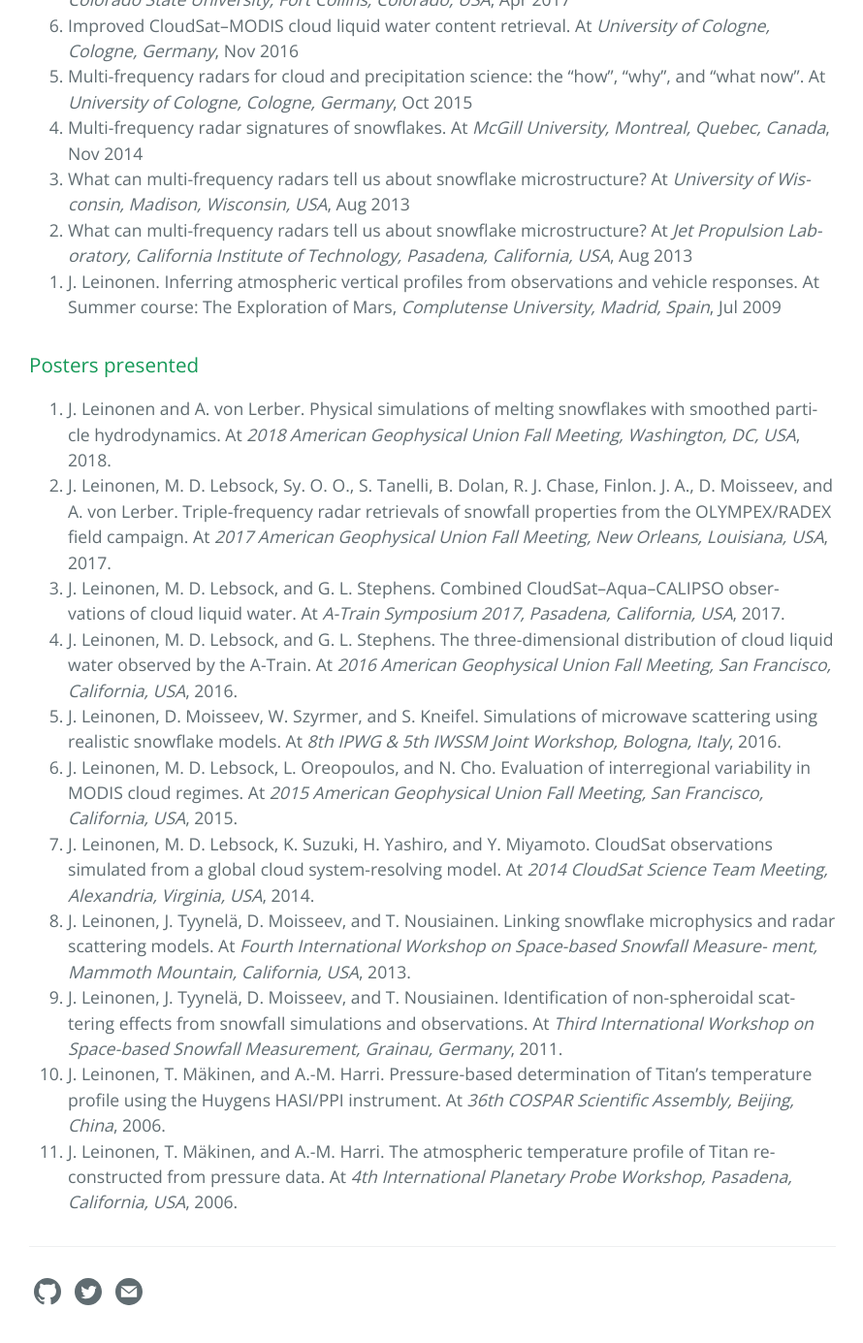
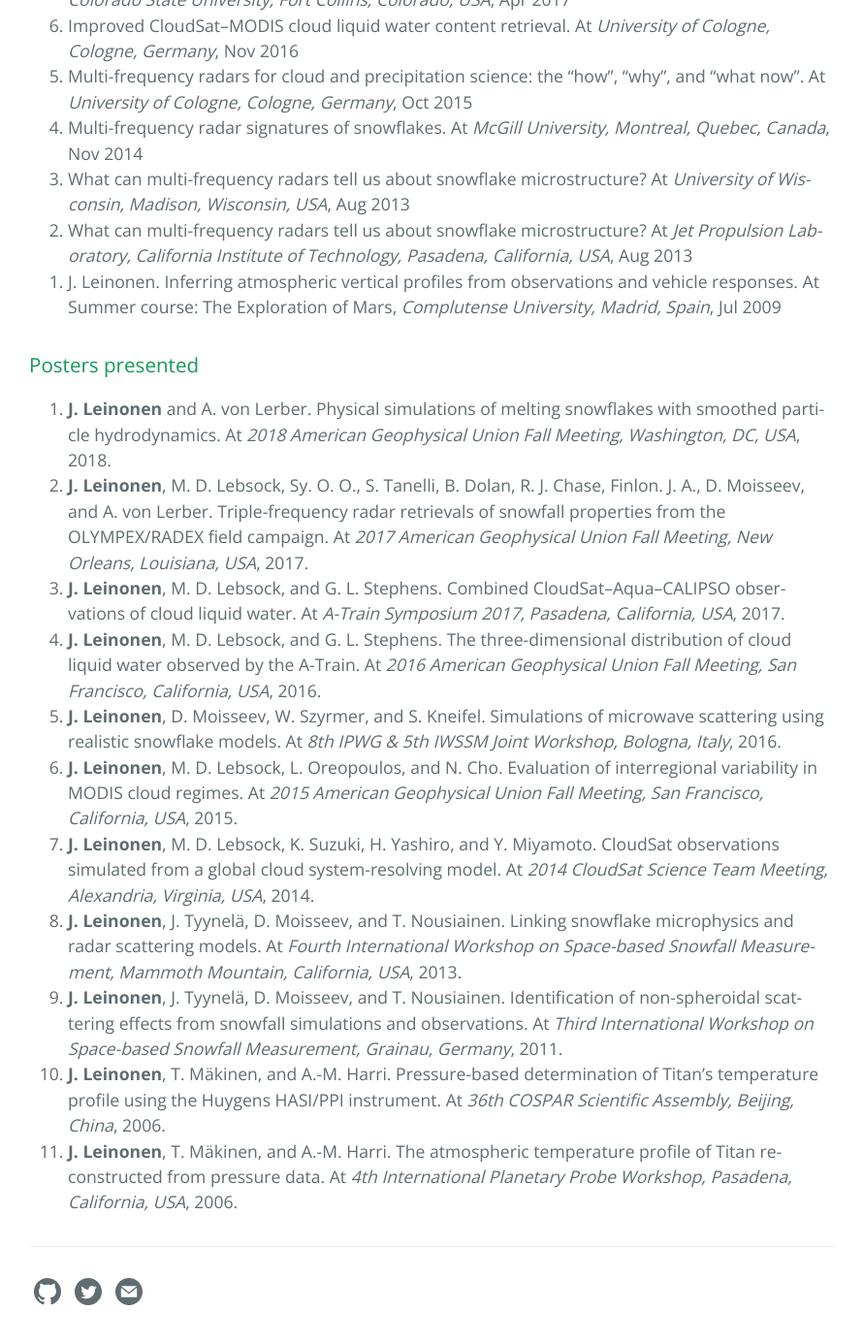
Before and after one commit to jleinonen/jleinonen.github.io, a Jekyll site: the page built from about.md, in a window 1280 px wide and 1400 px high, scrolled down 5262 px. Shown: the top 1385 px of the window at 97% size, without its empty margins (194-1084 px from the left). Built offline with Jekyll 4.4.1, drawn with Linux system fonts in a browser that asks for light colours.

```diff
--- a/about.md
+++ b/about.md
@@ -174,34 +174,34 @@ Summer course: The Exploration of Mars, *Complutense University, Madrid, Spain*,
 
 ### Posters presented
 
-0. J. Leinonen and A. von Lerber. Physical simulations of melting snowflakes with smoothed parti-
+0. **J. Leinonen** and A. von Lerber. Physical simulations of melting snowflakes with smoothed parti-
 cle hydrodynamics. At *2018 American Geophysical Union Fall Meeting, Washington, DC, USA*, 2018.
-0. J. Leinonen, M. D. Lebsock, Sy. O. O., S. Tanelli, B. Dolan, R. J. Chase, Finlon. J. A.,
+0. **J. Leinonen**, M. D. Lebsock, Sy. O. O., S. Tanelli, B. Dolan, R. J. Chase, Finlon. J. A.,
 D. Moisseev, and A. von Lerber. Triple-frequency radar retrievals of snowfall properties from
 the OLYMPEX/RADEX field campaign. At *2017 American Geophysical Union Fall Meeting,
 New Orleans, Louisiana, USA*, 2017.
-0. J. Leinonen, M. D. Lebsock, and G. L. Stephens. Combined CloudSat–Aqua–CALIPSO obser-
+0. **J. Leinonen**, M. D. Lebsock, and G. L. Stephens. Combined CloudSat–Aqua–CALIPSO obser-
 vations of cloud liquid water. At *A-Train Symposium 2017, Pasadena, California, USA*, 2017.
-0. J. Leinonen, M. D. Lebsock, and G. L. Stephens. The three-dimensional distribution of cloud
+0. **J. Leinonen**, M. D. Lebsock, and G. L. Stephens. The three-dimensional distribution of cloud
 liquid water observed by the A-Train. At *2016 American Geophysical Union Fall Meeting, San
 Francisco, California, USA*, 2016.
-0. J. Leinonen, D. Moisseev, W. Szyrmer, and S. Kneifel. Simulations of microwave scattering
+0. **J. Leinonen**, D. Moisseev, W. Szyrmer, and S. Kneifel. Simulations of microwave scattering
 using realistic snowflake models. At *8th IPWG & 5th IWSSM Joint Workshop, Bologna, Italy*, 2016.
-0. J. Leinonen, M. D. Lebsock, L. Oreopoulos, and N. Cho. Evaluation of interregional variability
+0. **J. Leinonen**, M. D. Lebsock, L. Oreopoulos, and N. Cho. Evaluation of interregional variability
 in MODIS cloud regimes. At *2015 American Geophysical Union Fall Meeting, San Francisco,
 California, USA*, 2015.
-0. J. Leinonen, M. D. Lebsock, K. Suzuki, H. Yashiro, and Y. Miyamoto. CloudSat observations
+0. **J. Leinonen**, M. D. Lebsock, K. Suzuki, H. Yashiro, and Y. Miyamoto. CloudSat observations
 simulated from a global cloud system-resolving model. At *2014 CloudSat Science Team Meeting,
 Alexandria, Virginia, USA*, 2014.
-0. J. Leinonen, J. Tyynelä, D. Moisseev, and T. Nousiainen. Linking snowflake microphysics and
+0. **J. Leinonen**, J. Tyynelä, D. Moisseev, and T. Nousiainen. Linking snowflake microphysics and
 radar scattering models. At *Fourth International Workshop on Space-based Snowfall Measure-
 ment, Mammoth Mountain, California, USA*, 2013.
-0. J. Leinonen, J. Tyynelä, D. Moisseev, and T. Nousiainen. Identification of non-spheroidal scat-
+0. **J. Leinonen**, J. Tyynelä, D. Moisseev, and T. Nousiainen. Identification of non-spheroidal scat-
 tering effects from snowfall simulations and observations. At *Third International Workshop on
 Space-based Snowfall Measurement, Grainau, Germany*, 2011.
-0. J. Leinonen, T. Mäkinen, and A.-M. Harri. Pressure-based determination of Titan’s temperature
+0. **J. Leinonen**, T. Mäkinen, and A.-M. Harri. Pressure-based determination of Titan’s temperature
 profile using the Huygens HASI/PPI instrument. At *36th COSPAR Scientific Assembly, Beijing,
 China*, 2006.
-0. J. Leinonen, T. Mäkinen, and A.-M. Harri. The atmospheric temperature profile of Titan re-
+0. **J. Leinonen**, T. Mäkinen, and A.-M. Harri. The atmospheric temperature profile of Titan re-
 constructed from pressure data. At *4th International Planetary Probe Workshop, Pasadena,
 California, USA*, 2006.
```
